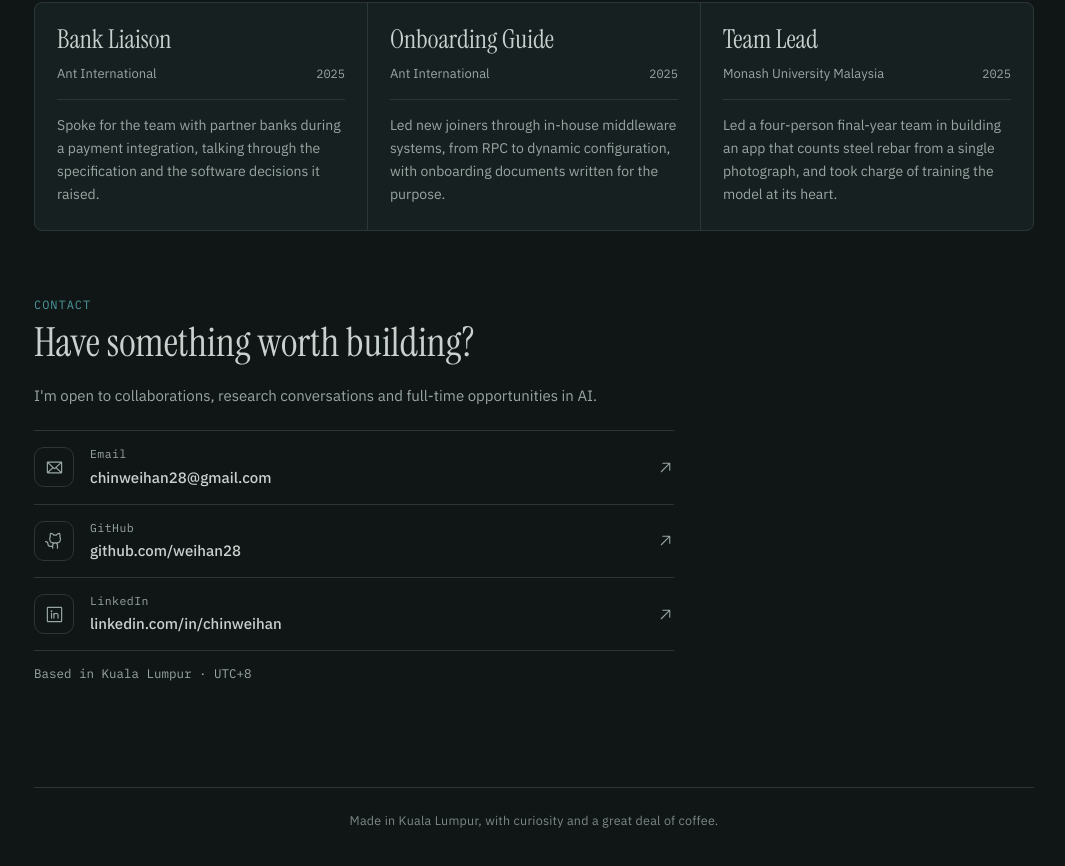
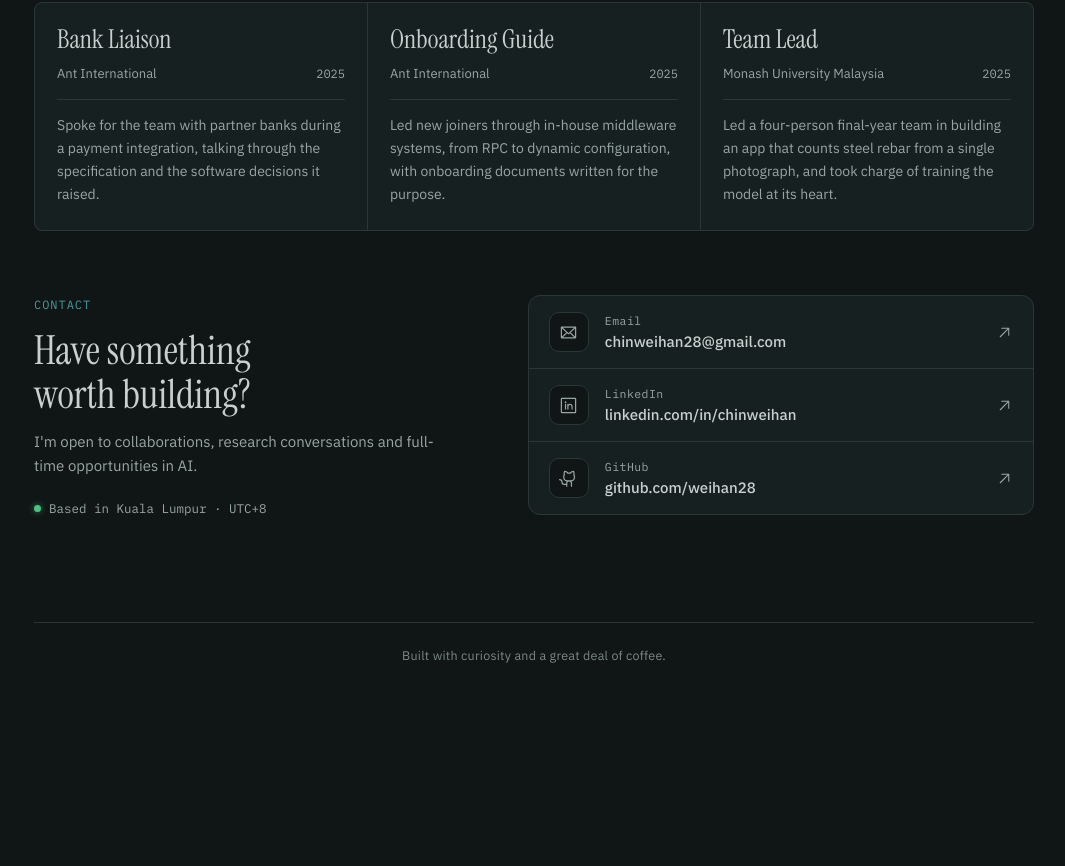
Before and after one commit to weihan28/portfolio, a Next.js app: page / in a window 1280 px wide. Shown: the part 4257-5123 px from the top of the page, without its empty margins (106-1171 px from the left). After the commit the page ends 4978 px from the top, so only its background shows below. Built offline with nearby package versions, Linux system fonts and the light colour scheme; no server answers.

Commit message:
Update Contact Me section

```diff
--- a/app/globals.css
+++ b/app/globals.css
@@ -245,19 +245,30 @@ p { margin: 0; max-width: 65ch; }
 .lead-card p { margin-top: 14px; color: var(--muted); font-size: 14px; line-height: 1.65; }
 
 /* Contact */
-.contact { max-width: 640px; }
-/* Each channel is one row: an icon in a small box, the label over the address, and an arrow that nudges on hover. */
-.channels { list-style: none; padding: 0; margin: 22px 0 0; display: grid; border-top: 1px solid var(--line); }
-.channels li { border-bottom: 1px solid var(--line); }
-.channel { display: grid; grid-template-columns: 40px minmax(0, 1fr) auto; gap: 16px; align-items: center; padding: 14px 0; color: var(--ink); text-decoration: none; }
-.channel-icon { display: grid; place-items: center; width: 40px; height: 40px; border: 1px solid var(--line); border-radius: 10px; color: var(--muted);
+/* The invitation on the left, the channels in one card on the right; both columns start on the same top line. */
+.contact { display: grid; grid-template-columns: minmax(0, 5fr) minmax(0, 6fr); gap: 32px 72px; align-items: start; }
+.contact-intro { display: grid; gap: 14px; align-content: start; max-width: 440px; }
+.contact-intro .eyebrow { margin: 0; }
+.contact-intro h2 { margin: 0; }
+/* The location carries a small green dot, so it reads as a status line rather than a stray caption. */
+.contact-meta { display: flex; align-items: center; gap: 8px; margin-top: 6px; max-width: none; }
+.contact-meta::before { content: ""; width: 7px; height: 7px; border-radius: 50%; background: var(--live); box-shadow: 0 0 6px color-mix(in srgb, var(--live) 60%, transparent); }
+/* Each channel is one row of the card: an icon in a small box, the label over the address, and an arrow that nudges on hover. */
+.channels { list-style: none; padding: 0; margin: 0; display: grid; background: var(--surface); border: 1px solid var(--line); border-radius: 12px; overflow: hidden; }
+.channels li + li { border-top: 1px solid var(--line); }
+.channel { display: grid; grid-template-columns: 40px minmax(0, 1fr) auto; gap: 16px; align-items: center; padding: 16px 20px; color: var(--ink); text-decoration: none;
+  transition: background-color .3s ease; }
+.channel-icon { display: grid; place-items: center; width: 40px; height: 40px; border: 1px solid var(--line); border-radius: 10px; color: var(--muted); background: var(--bg);
   transition: color .4s ease, border-color .4s ease; }
 .channel-text { display: grid; gap: 2px; min-width: 0; }
-.channel-text .k { font-family: var(--mono); font-size: 11.5px; color: var(--muted); }
-.channel-text strong { font-weight: 500; font-size: 15px; overflow-wrap: anywhere; }
+.channel-text .k { font-family: var(--mono); font-size: 11.5px; line-height: 1.4; color: var(--muted); }
+.channel-text strong { font-weight: 500; font-size: 15px; line-height: 1.4; overflow-wrap: anywhere; }
 .channel-arrow { color: var(--muted); transition: transform .5s cubic-bezier(.16, 1, .3, 1), color .4s ease; }
+.channel:hover, .channel:focus-visible { background: color-mix(in srgb, var(--accent) 7%, transparent); }
+.channel:focus-visible { outline: 2px solid var(--accent); outline-offset: -2px; }
 .channel:hover .channel-icon, .channel:focus-visible .channel-icon { color: var(--accent); border-color: var(--accent); }
 .channel:hover .channel-arrow, .channel:focus-visible .channel-arrow { color: var(--ink); transform: translate(2px, -2px); }
+@media (max-width: 760px) { .contact { grid-template-columns: minmax(0, 1fr); gap: 28px; } .channel { padding: 14px 16px; } }
 
 /* Lab */
 .small { font-size: 13.5px; }
--- a/app/page.tsx
+++ b/app/page.tsx
@@ -53,8 +53,8 @@ const LEADERSHIP = [
 // Contact channels, laid out like the reference: an icon, the label over the address, and an arrow.
 const CHANNELS = [
   { label: "Email", value: "chinweihan28@gmail.com", href: "mailto:chinweihan28@gmail.com", Icon: Envelope },
+  { label: "LinkedIn", value: "linkedin.com/in/chinweihan", href: "https://www.linkedin.com/in/chinweihan/", Icon: LinkedinLogo },
   { label: "GitHub", value: "github.com/weihan28", href: "https://github.com/weihan28", Icon: GithubLogo },
-  { label: "LinkedIn", value: "linkedin.com/in/chinweihan", href: "https://www.linkedin.com/in/chinweihan/", Icon: LinkedinLogo },
 ];
 
 export default function Home() {
@@ -198,11 +198,13 @@ export default function Home() {
         </section>
 
         <section id="contact">
+          <div className="contact">
+            <div className="contact-intro">
               <p className="eyebrow">Contact</p>
-          <div className="contact">
-            <div>
               <h2>Have something worth building?</h2>
               <p className="muted">I&apos;m open to collaborations, research conversations and full-time opportunities in AI.</p>
+              <p className="contact-meta mono muted">Based in Kuala Lumpur · UTC+8</p>
+            </div>
             <ul className="channels">
               {CHANNELS.map(({ label, value, href, Icon }) => (
                 <li key={label}>
@@ -214,13 +216,11 @@ export default function Home() {
                 </li>
               ))}
             </ul>
-              <p className="mono muted" style={{ marginTop: 12 }}>Based in Kuala Lumpur · UTC+8</p>
-            </div>
           </div>
         </section>
 
         <footer>
-          <p className="tag-line">Made in Kuala Lumpur, with curiosity and a great deal of coffee.</p>
+          <p className="tag-line">Built with curiosity and a great deal of coffee.</p>
         </footer>
       </main>
     </>
```
Lines whose indentation alone changed are shown as unchanged.
